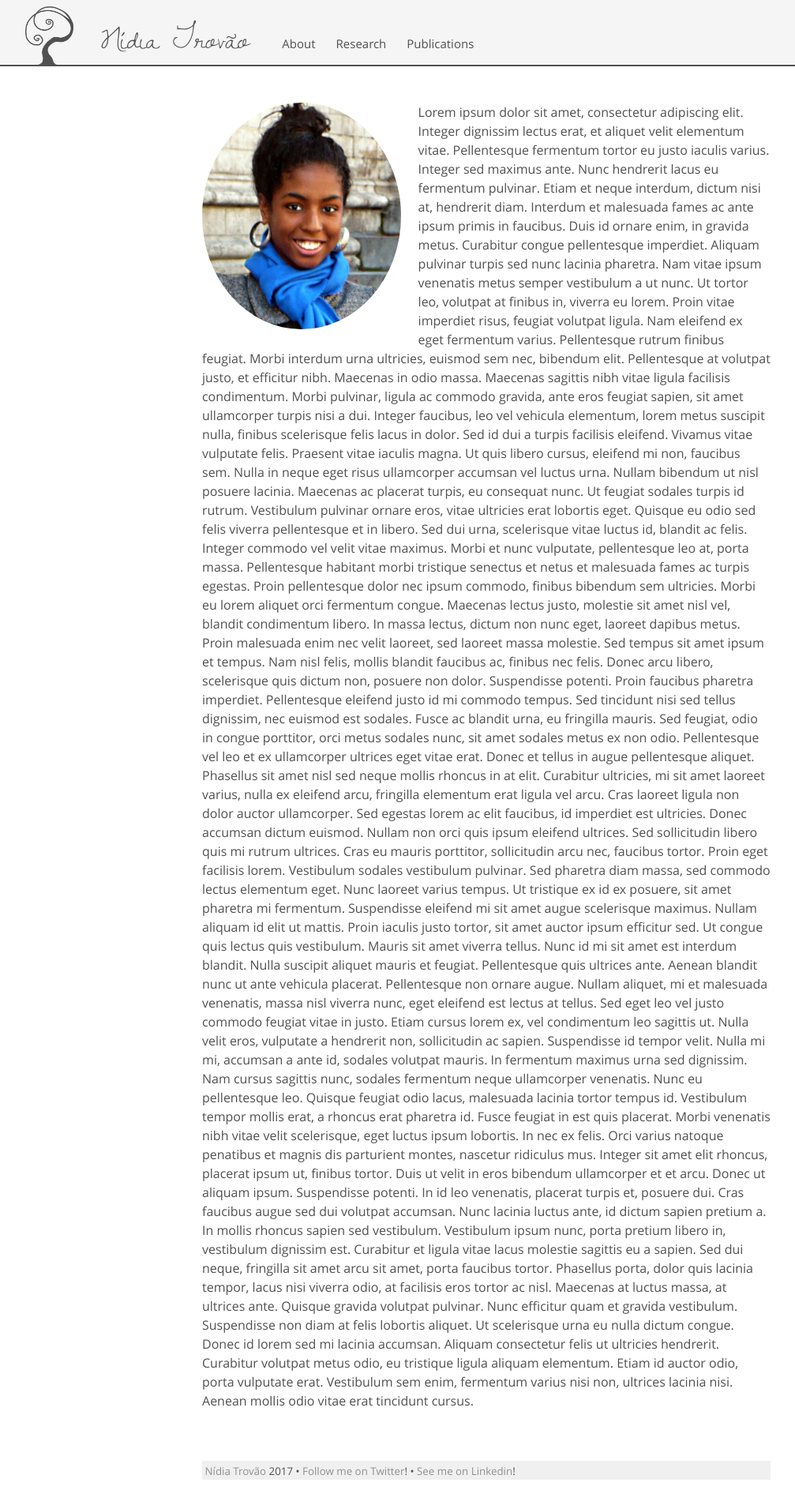
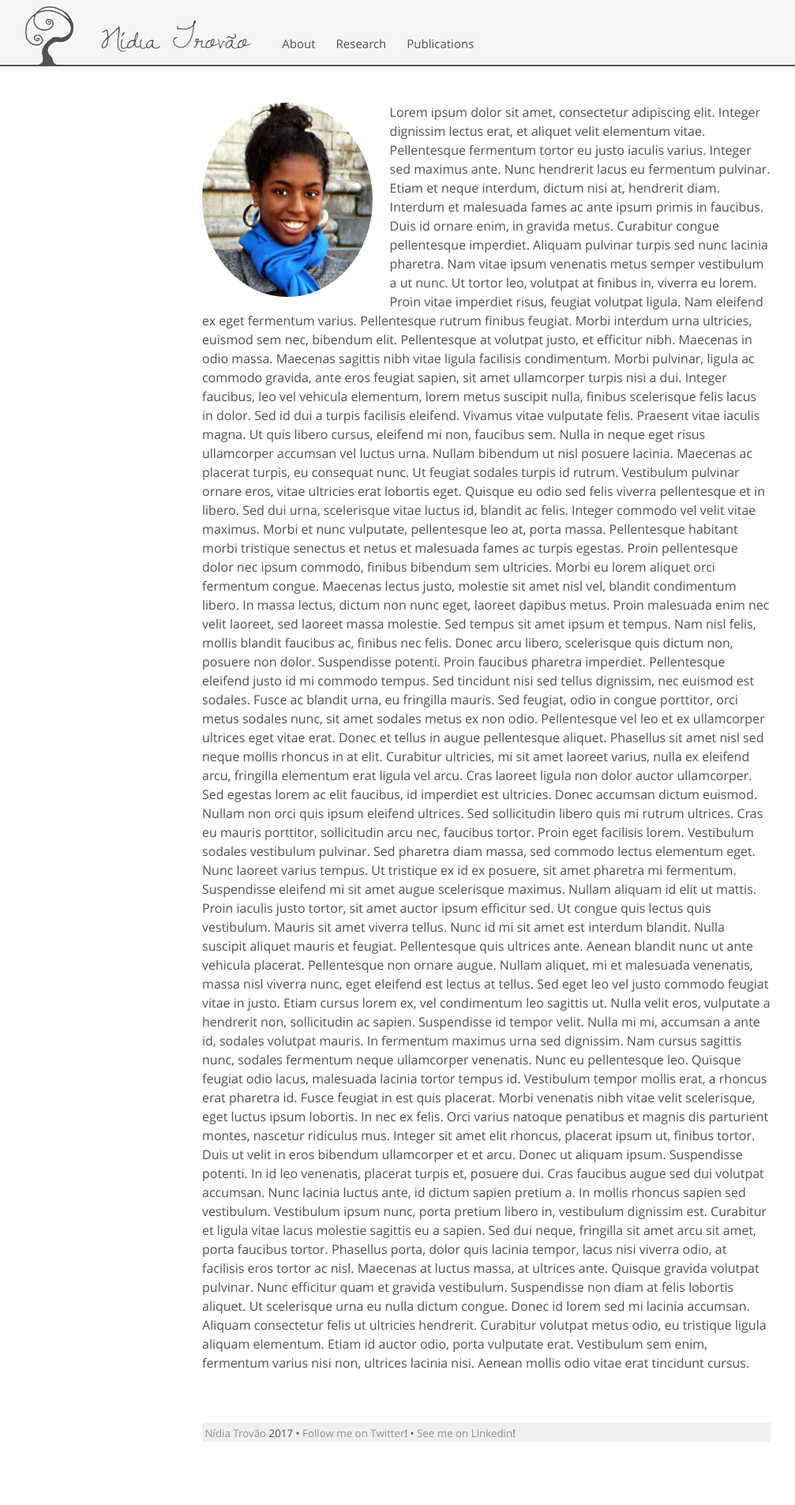
Before and after one commit to nidiatrovao/nidiatrovao.github.io, a Jekyll site: the page built from index.html, in a window 1280 px wide. Shown: the whole page at 79% size, without its empty margins (24-1031 px from the left). Built offline with Jekyll 4.4.1, drawn with Linux system fonts in a browser that asks for light colours; after the commit the page ends 1858 px from its top, so only the background shows below that.

Commit message:
Update _base.scss

```diff
--- a/_sass/_base.scss
+++ b/_sass/_base.scss
@@ -64,7 +64,7 @@ a {
 
 img {
   //display: block;
-  max-width: 35%;
+  max-width: 30%;
   margin: 0 3% 1% 0;
   border-radius: 50%;
   float: left;
```
